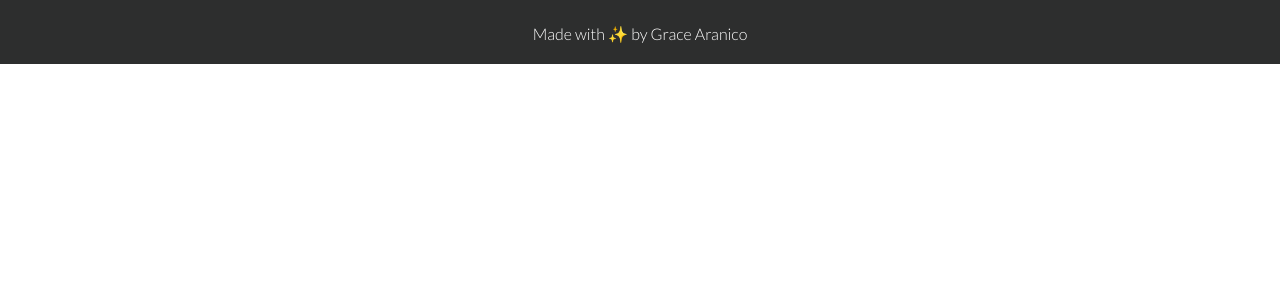
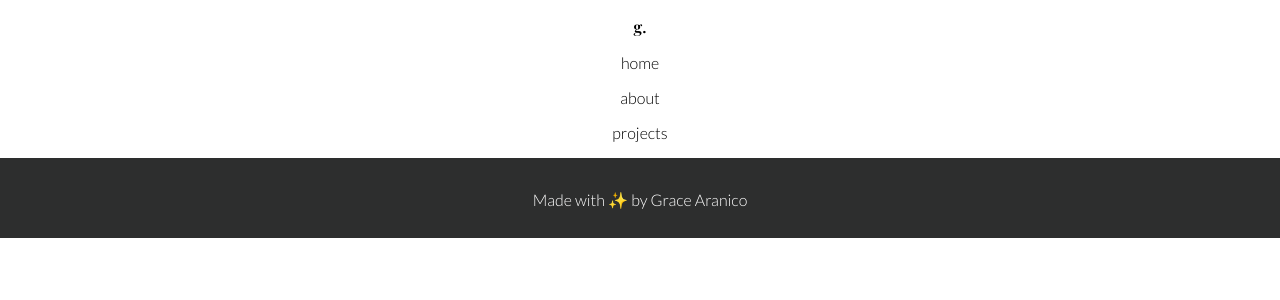
Before and after one commit to garanico/garanico, a React (Create React App) app: page / in a window 1280 px wide. Shown: the top 300 px of the page. Built offline with nearby package versions, Linux system fonts and the light colour scheme.

Commit message:
chore(react 17): revert back to React 17, install react drawer navigation and dependancies

```diff
--- a/src/App.css
+++ b/src/App.css
@@ -13,11 +13,22 @@
   font-family: "Lato", sans-serif;
 }
 
+#nav {
+  flex-direction: row;
+
+}
+
+#nav.logo-container {
+  font-size: 50px;
+  color: green;
+}
+
+
 
 /* Footer Styles */
 #footer {
   background-color: #2d2e2e;
   color: #fff;
   height: 6vh;
-  padding: 1vh 0;
+  padding: 2vh 0;
 }
--- a/src/App.js
+++ b/src/App.js
@@ -1,9 +1,11 @@
 import './App.css';
-import Footer from './Components/Footer'
+import Footer from './Components/Footer';
+import Nav from './Components/Nav';
 
 function App() {
   return (
     <div className="App">
+      <Nav />
       <Footer />
 
     </div>
--- a/src/Components/Footer.js
+++ b/src/Components/Footer.js
@@ -3,7 +3,7 @@ import '../App.css';
 
 function Footer() {
   return (
-    <div id="footer" class="font-lato">
+    <div id="footer" className="font-lato">
         <p>Made with  &#10024; by Grace Aranico</p>
     </div>
   )
--- a/src/Components/Nav.js
+++ b/src/Components/Nav.js
@@ -0,0 +1,19 @@
+import React from 'react'
+
+function Nav() {
+  return (
+
+    <div id="nav">
+        <div className="logo-container font-playfair">
+            <p>g.</p>
+        </div>
+        <div className="nav-links font-lato">
+            <p>home</p>
+            <p>about</p>
+            <p>projects</p>
+        </div>
+    </div>
+  )
+}
+
+export default Nav
```
Also changed, not shown: package.json (+5 -2 lines), src/index.js (+4 -4 lines), 1 other file (tests, documents, lock files or other folders).
